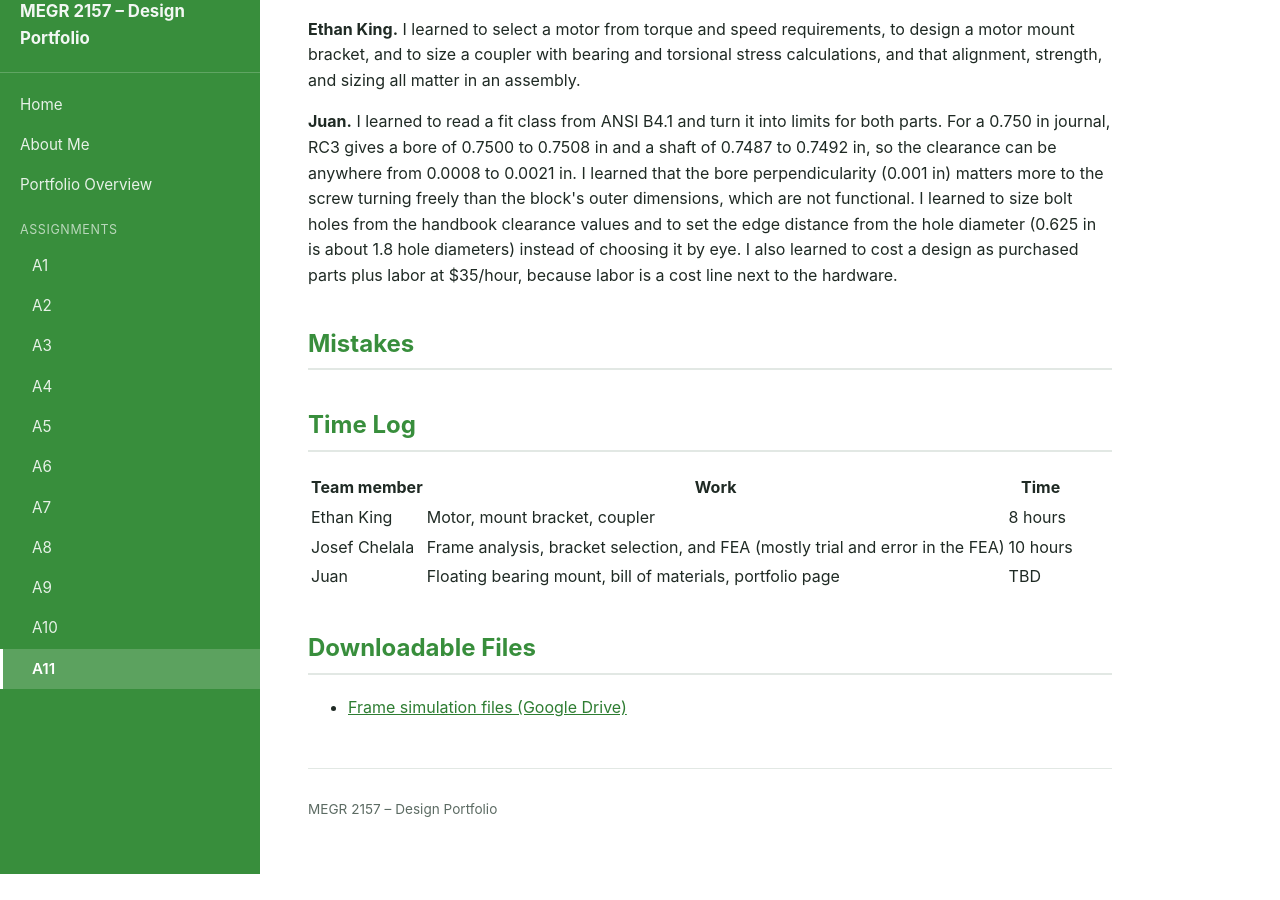
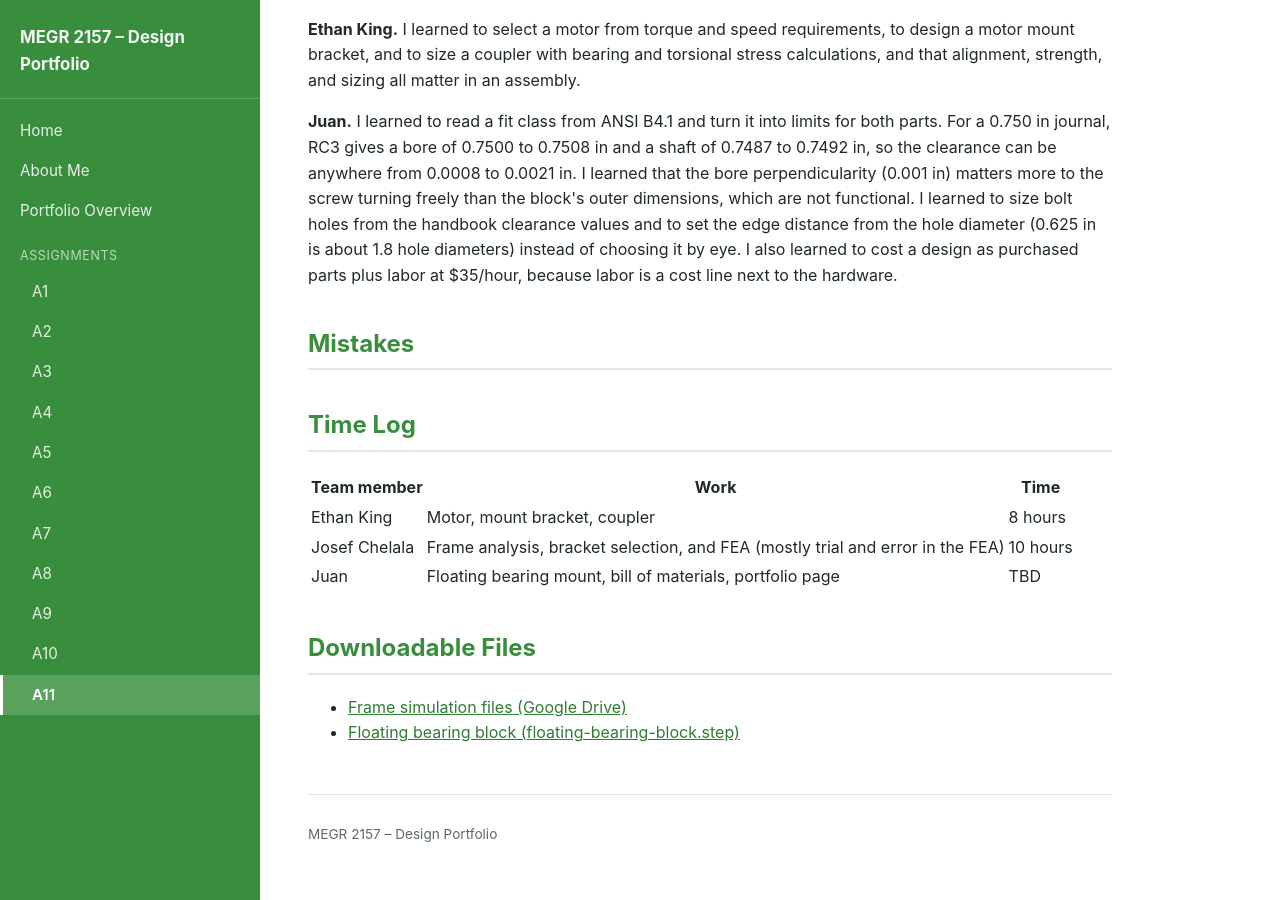
Before and after one commit to juanmasacova/MASACOVA-lecture-portfolio, a Jekyll site: the page built from docs/assignments/A11/index.html, in a window 1280 px wide and 900 px high, scrolled down 24902 px. Built offline with Jekyll 4.4.1, drawn with Linux system fonts in a browser that asks for light colours; before the commit the page ends 25776 px from its top, so only the background shows below that.

Commit message:
A11: add floating bearing block STEP file
Co-Authored-By: Claude Sonnet 5.5 <noreply@anthropic.com>
Claude-Session: https://claude.ai/code/session_01RhUpXczcxKWuEEtfGGc2wT

```diff
--- a/docs/assignments/A11/index.html
+++ b/docs/assignments/A11/index.html
@@ -183,5 +183,6 @@ title: "A11 – Motor Selection"
 <h2>Downloadable Files</h2>
 <ul>
   <li><a href="https://drive.google.com/file/d/1w2mBpridV1HRKfM6ORor5Sbgo4-X5EOg/view?usp=sharing">Frame simulation files (Google Drive)</a></li>
-  <!-- TODO: CAD download links -->
+  <li><a href="{{ '/assignments/A11/floating-bearing-block.step' | relative_url }}">Floating bearing block (floating-bearing-block.step)</a></li>
+  <!-- TODO: add the SolidWorks .SLDPRT and any other CAD files -->
 </ul>
```
Also changed, not shown: 1 other file.
